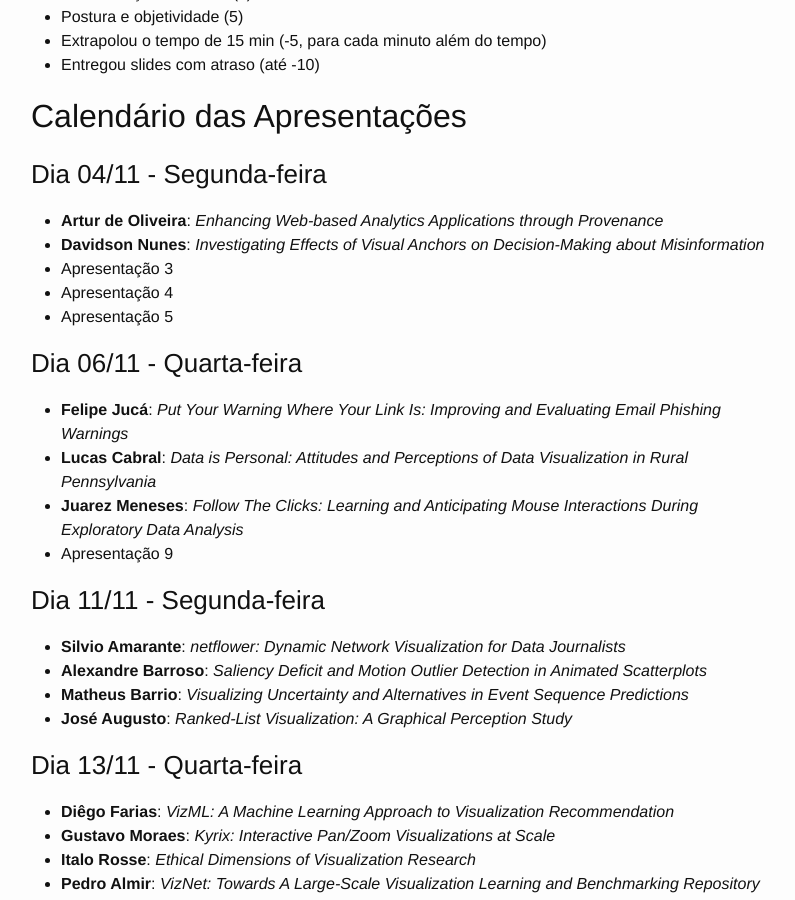
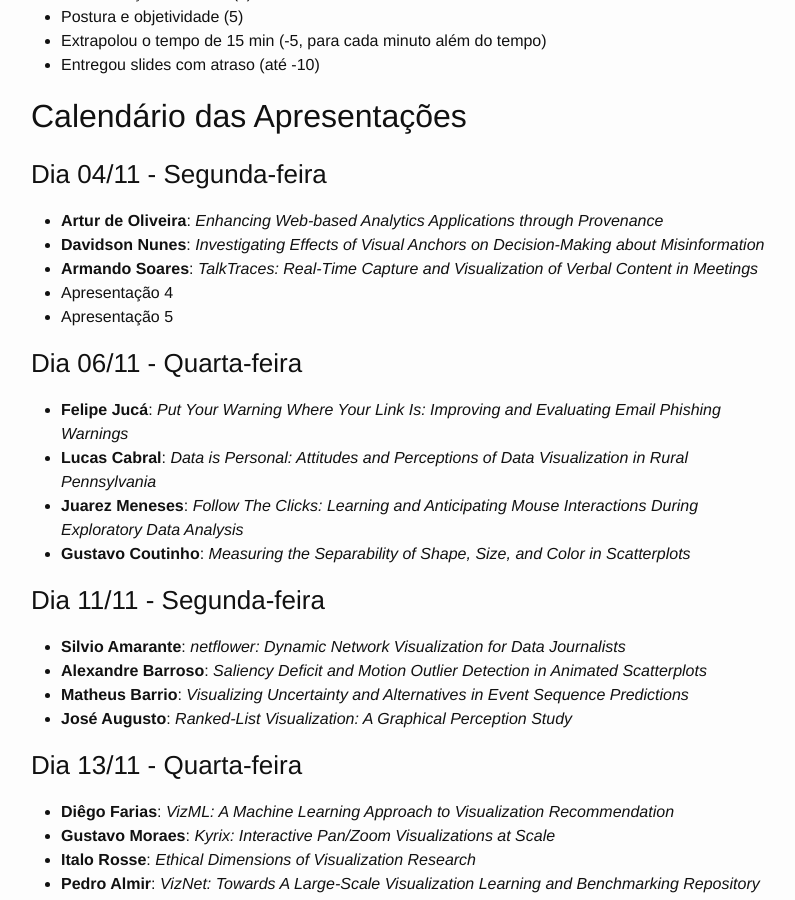
Before and after one commit to emanueles/datavis-course, a Jekyll site: the page built from _posts/2019-10-17-papers.md, in a window 1280 px wide and 900 px high, scrolled down 3200 px. Shown: the whole window, without its empty margins (239-1034 px from the left). Built offline with Jekyll 4.4.1, drawn with Linux system fonts in a browser that asks for light colours; some of the changed text lies outside the part shown.

Commit message:
Assiggned more papers

```diff
--- a/_posts/2019-10-17-papers.md
+++ b/_posts/2019-10-17-papers.md
@@ -79,7 +79,7 @@ Algumas sugestões de artigos para apresentação:
     <tr>
       <td>12</td>
       <td>Stephen Smart and Danielle Albers Szafir. 2019. <b>Measuring the Separability of Shape, Size, and Color in Scatterplots</b>. In Proceedings of the 2019 CHI Conference on Human Factors in Computing Systems (CHI '19). ACM, New York, NY, USA, Paper 669, 14 pages.  <a href="http://delivery.acm.org/10.1145/3310000/3300899/paper669.pdf">(pdf)</a></td>
-      <td><b>Não definido</b></td>
+      <td><b>Gustavo Coutinho</b></td>
     </tr>
     <tr>
       <td>13</td>
@@ -104,7 +104,7 @@ Algumas sugestões de artigos para apresentação:
     <tr>
       <td>17</td>
       <td> Senthil Chandrasegaran, Chris Bryan, Hidekazu Shidara, Tung-Yen Chuang, and Kwan-Liu Ma. 2019. <b>TalkTraces: Real-Time Capture and Visualization of Verbal Content in Meetings.</b> In Proceedings of the 2019 CHI Conference on Human Factors in Computing Systems (CHI '19). ACM, New York, NY, USA, Paper 577, 14 pages.  <a href="http://delivery.acm.org/10.1145/3310000/3300807/paper577.pdf">(pdf)</a></td>
-      <td><b>Não definido</b></td>
+      <td><b>Armando Soares</b></td>
     </tr>
     <tr>
       <td>18</td>
@@ -160,7 +160,7 @@ A apresentação valerá 100 pontos que irão corresponder a 15% da nota final
 
 * **Artur de Oliveira**: *Enhancing Web-based Analytics Applications through Provenance*
 * **Davidson Nunes**: *Investigating Effects of Visual Anchors on Decision‐Making about Misinformation*
-* Apresentação 3
+* **Armando Soares**: *TalkTraces: Real-Time Capture and Visualization of Verbal Content in Meetings*
 * Apresentação 4
 * Apresentação 5
 
@@ -169,7 +169,7 @@ A apresentação valerá 100 pontos que irão corresponder a 15% da nota final
 * **Felipe Jucá**: *Put Your Warning Where Your Link Is: Improving and Evaluating Email Phishing Warnings*
 * **Lucas Cabral**: *Data is Personal: Attitudes and Perceptions of Data Visualization in Rural Pennsylvania*
 * **Juarez Meneses**: *Follow The Clicks: Learning and Anticipating Mouse Interactions During Exploratory Data Analysis*
-* Apresentação 9
+* **Gustavo Coutinho**: *Measuring the Separability of Shape, Size, and Color in Scatterplots*
 
 ### Dia 11/11 - Segunda-feira
 
```
